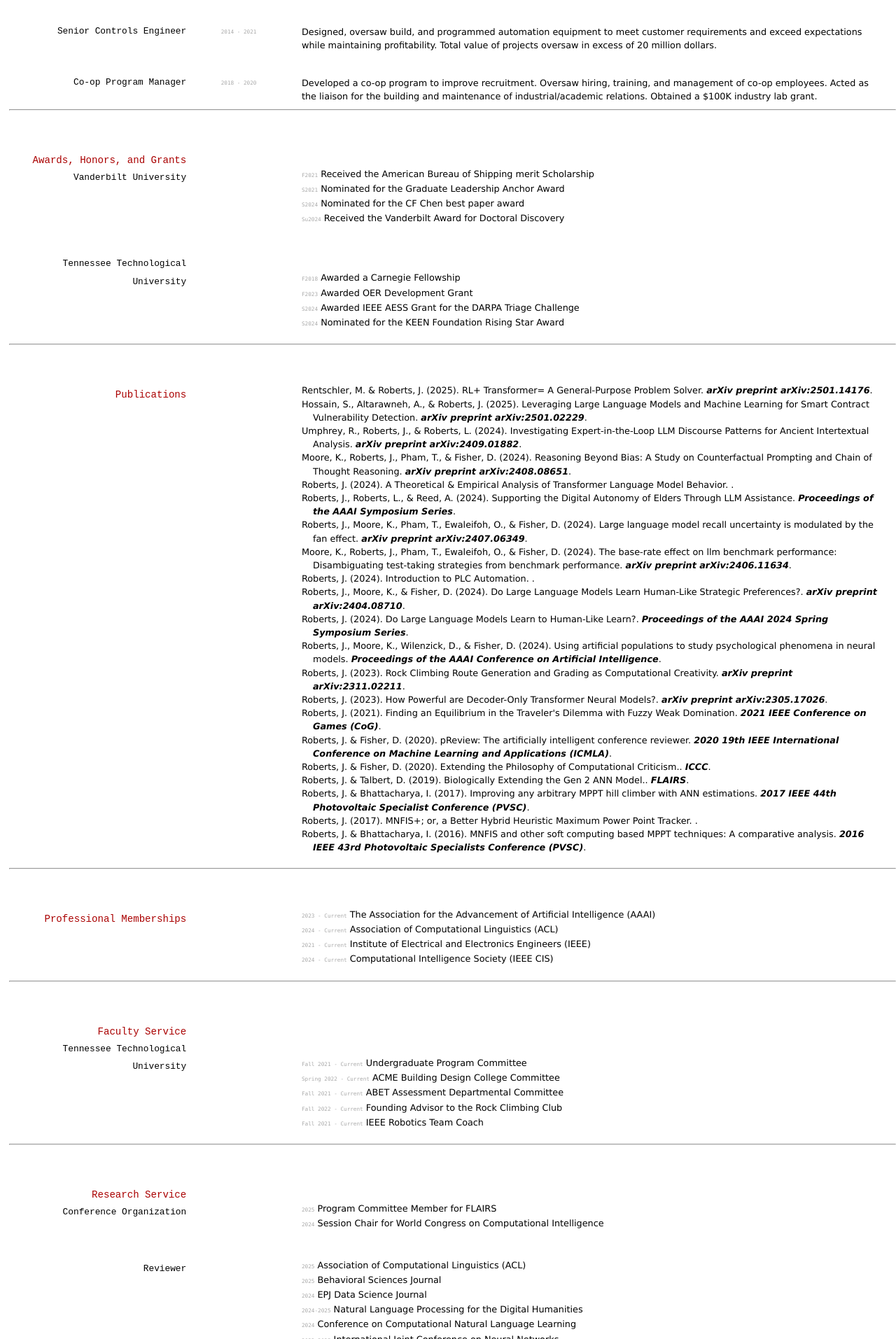
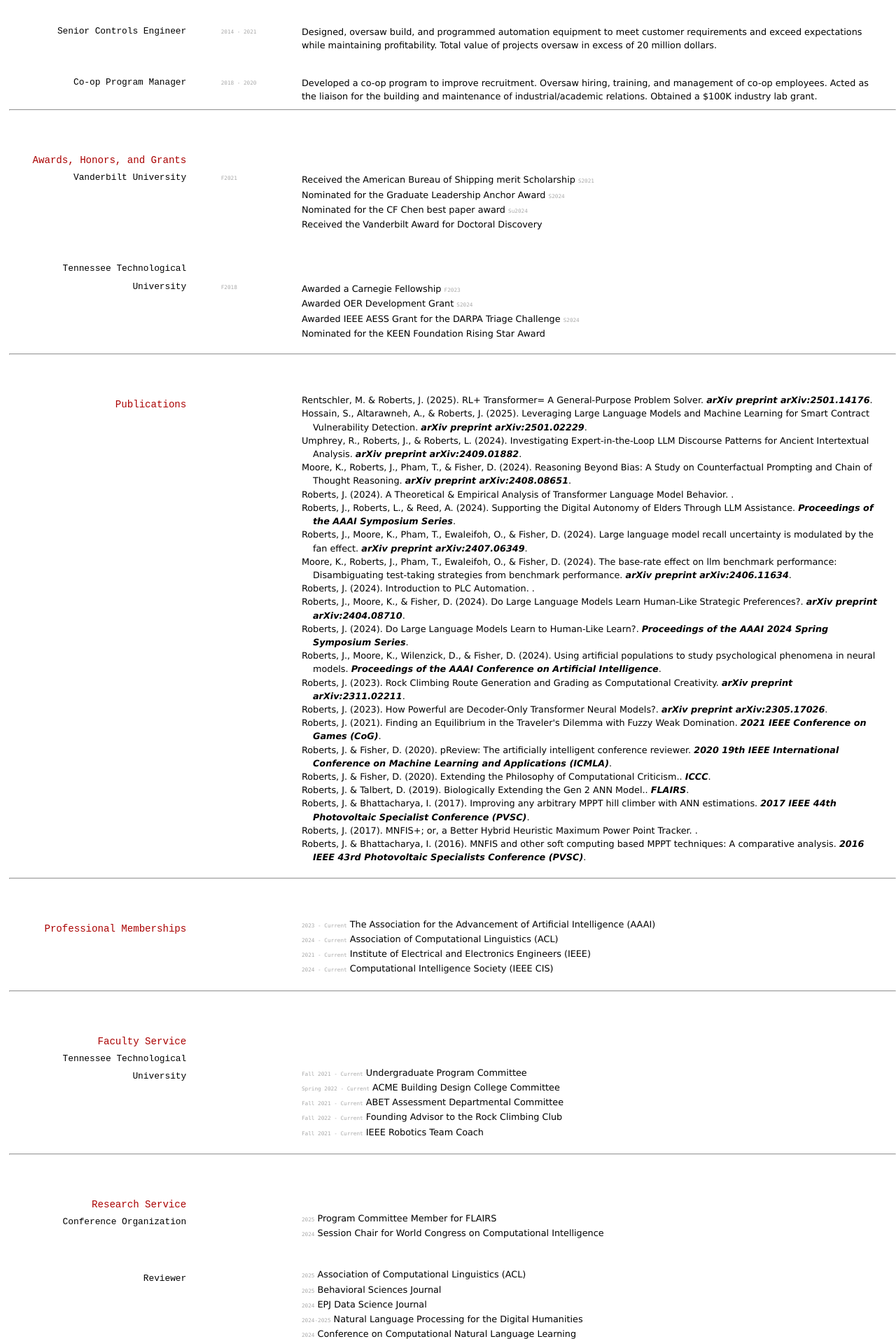
Before and after one commit to JesseTNRoberts/JesseTNRoberts.github.io, a Jekyll site: the page built from _pages/cv.md, in a window 1280 px wide. Shown: the part 1094-3007 px from the top of the page at 70% size. Built offline with Jekyll 4.4.1, drawn with Linux system fonts in a browser that asks for light colours.

Commit message:
Updated cv template

```diff
--- a/_pages/cv.md
+++ b/_pages/cv.md
@@ -90,16 +90,24 @@ Developed a co-op program to improve recruitment. Oversaw hiring, training, and
 ## Awards, Honors, and Grants
 ### Vanderbilt University
 
-- `F2021` Received the American Bureau of Shipping merit Scholarship
-- `S2021` Nominated for the Graduate Leadership Anchor Award
-- `S2024` Nominated for the CF Chen best paper award
-- `Su2024` Received the Vanderbilt Award for Doctoral Discovery
+`F2021`
+- Received the American Bureau of Shipping merit Scholarship
+`S2021`
+- Nominated for the Graduate Leadership Anchor Award
+`S2024`
+- Nominated for the CF Chen best paper award
+`Su2024`
+- Received the Vanderbilt Award for Doctoral Discovery
 
 ### Tennessee Technological University
-- `F2018` Awarded a Carnegie Fellowship
-- `F2023` Awarded OER Development Grant
-- `S2024` Awarded IEEE AESS Grant for the DARPA Triage Challenge
-- `S2024` Nominated for the KEEN Foundation Rising Star Award
+`F2018`
+- Awarded a Carnegie Fellowship
+`F2023`
+- Awarded OER Development Grant
+`S2024`
+- Awarded IEEE AESS Grant for the DARPA Triage Challenge
+`S2024`
+- Nominated for the KEEN Foundation Rising Star Award
 
 ---
 
```
